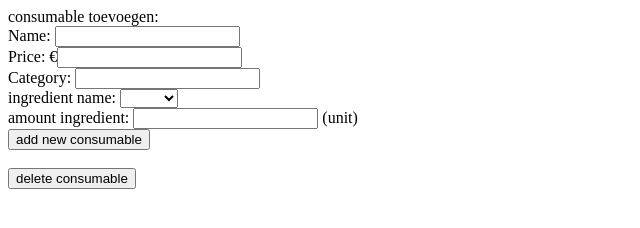
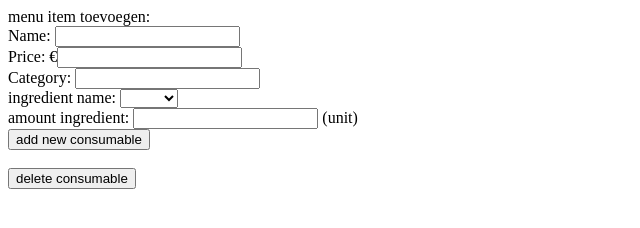
Before and after one commit to Spectrum-McRaj/Restaurant-Hans, a plain HTML site: page consumable/index.html in a window 1280 px wide. Shown: the full height of the page, 0-640 px from the left. Drawn offline with Linux system fonts and the light colour scheme.

Commit message:
naming change

```diff
--- a/consumable/index.html
+++ b/consumable/index.html
@@ -12,7 +12,7 @@
   </head>
 
   <body>
-    consumable toevoegen: </br>
+    menu item toevoegen: </br>
 
     Name: <input type="text" id="name"></input></br>
     Price: €<input type="number" id="price"></input></br>
```
